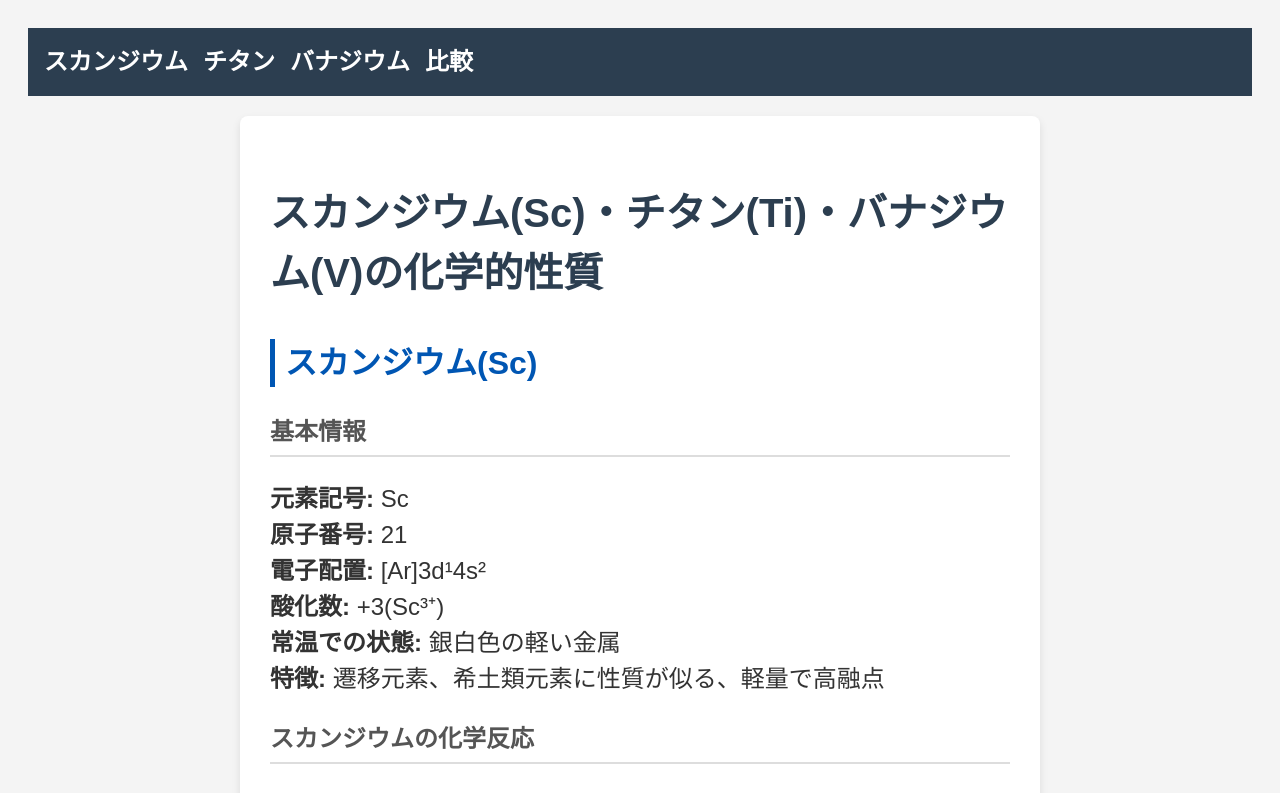
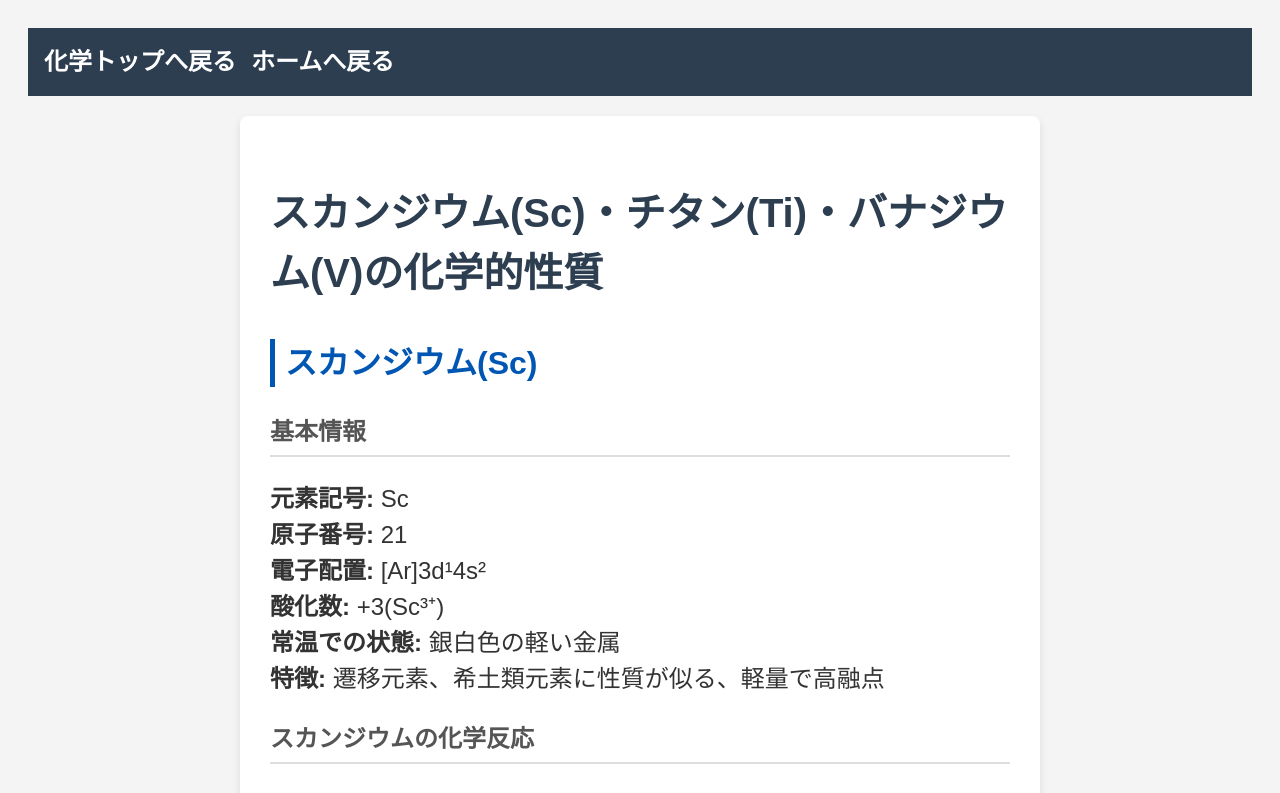
Before and after one commit to kumaaaaaP/useful-study-tools, a plain HTML site: page chemistry/inorganic-sc-ti-v.html in a window 1280 px wide. Shown: the top 793 px of the page. Drawn offline with Linux system fonts and the light colour scheme.

Commit message:
Update inorganic-sc-ti-v.html

```diff
--- a/chemistry/inorganic-sc-ti-v.html
+++ b/chemistry/inorganic-sc-ti-v.html
@@ -8,10 +8,8 @@
 <body>
     <nav>
         <ul>
-            <li><a href="#scandium">スカンジウム</a></li>
-            <li><a href="#titanium">チタン</a></li>
-            <li><a href="#vanadium">バナジウム</a></li>
-            <li><a href="#comparison">比較</a></li>
+            <li><a href="index.html">化学トップへ戻る</a></li>
+            <li><a href="../index.html">ホームへ戻る</a></li>
         </ul>
     </nav>
 
```
